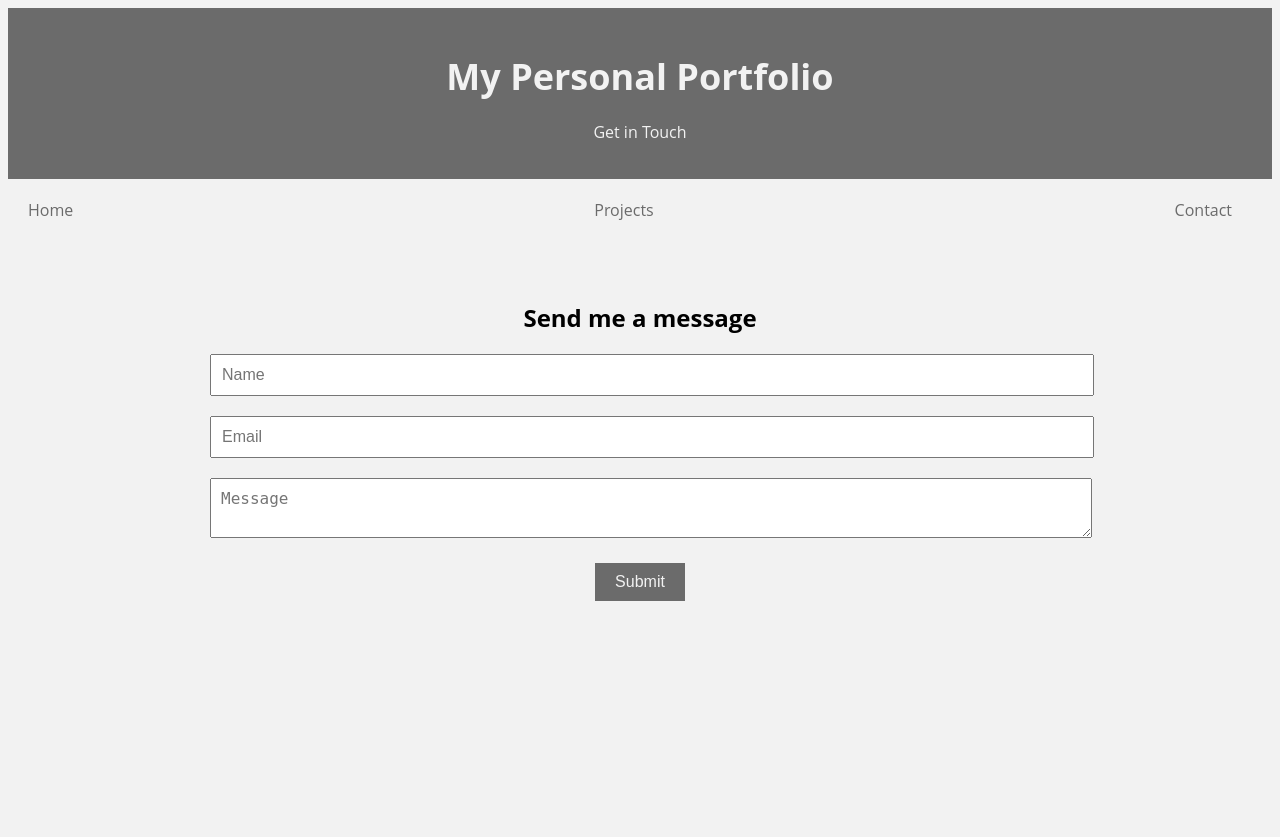
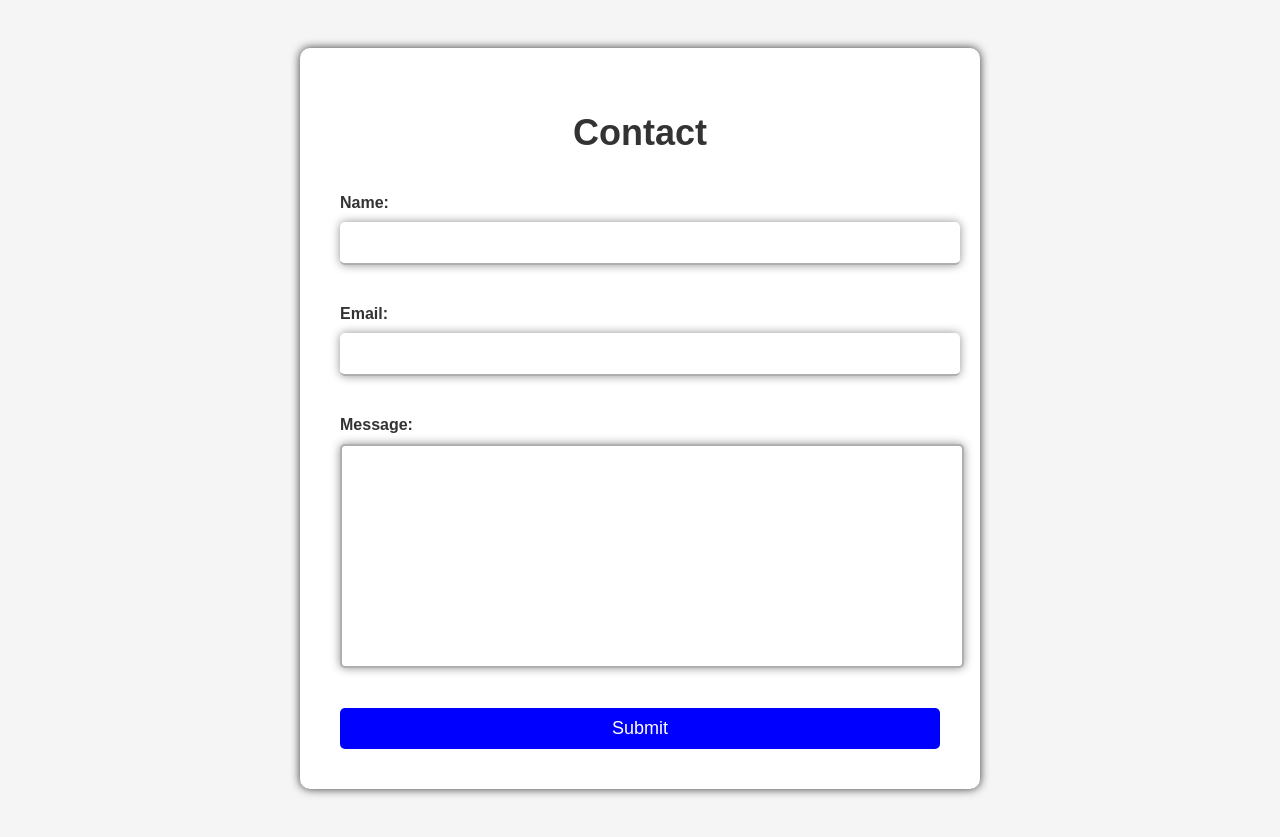
Before and after one commit to Inefy/zac-website, a Flask app: page /contact in a window 1280 px wide. Before the commit the page ends 601 px from the top, so only its background shows below. Run offline with Flask 2, Linux system fonts and the light colour scheme.

Commit message:
basic contact page created

```diff
--- /dev/null
+++ b/static/contact.css
@@ -0,0 +1,77 @@
+body {
+  font-family: Arial, sans-serif;
+  padding: 40px;
+  background-color: #f5f5f5;
+}
+
+h1 {
+  font-size: 36px;
+  text-align: center;
+  margin-bottom: 40px;
+  color: #333;
+}
+
+.container {
+  max-width: 600px;
+  margin: 0 auto;
+  background-color: rgb(255, 255, 255);
+  padding: 40px;
+  border-radius: 10px;
+  box-shadow: 0 0 10px #333;
+}
+
+.form-group {
+  margin-bottom: 40px;
+  display: flex;
+  flex-direction: column;
+}
+
+label {
+  font-weight: bold;
+  margin-bottom: 10px;
+  color: #333;
+}
+
+input[type="text"],
+input[type="email"],
+textarea {
+  width: 100%;
+  padding: 10px;
+  font-size: 18px;
+  border-radius: 5px;
+  border: none;
+  border-bottom: 2px solid rgb(175, 175, 175);
+  box-shadow: 0 0 10px rgb(145, 145, 145);
+}
+
+
+input[type="text"]:focus,
+input[type="email"]:focus,
+textarea:focus {
+  border-bottom: 2px solid blue;
+  box-shadow: 0 0 10px lightblue;
+}
+
+textarea {
+  height: 200px;
+  border: 2px solid rgb(175, 175, 175);
+  border-radius: 5px;
+  resize: none;
+  padding: 10px;
+}
+
+input[type="submit"] {
+  width: 100%;
+  padding: 10px;
+  background-color: blue;
+  color: white;
+  border: none;
+  border-radius: 5px;
+  font-size: 18px;
+  cursor: pointer;
+  transition: background-color 0.2s ease-in-out;
+}
+
+input[type="submit"]:hover {
+  background-color: lightblue;
+}
--- a/templates/contact.html
+++ b/templates/contact.html
@@ -1,29 +1,26 @@
 <!DOCTYPE html>
 <html>
   <head>
-    <meta charset="UTF-8">
-    <title>Contact Page</title>
+    <link rel="stylesheet" type ="text/css" href="{{ url_for('static', filename='contact.css') }}">
   </head>
-  <body style="font-family: 'Open Sans', sans-serif; background-color: #F2F2F2;">
-    <header class="header" style="background-color: #6B6B6B; color: #F2F2F2; text-align: center; padding: 20px;">
-      <h1 style="font-size: 36px; margin-bottom: 20px;">My Personal Portfolio</h1>
-      <p style="font-size: 16px;">Get in Touch</p>
-    </header>
-    <nav class="navbar" style="display: flex; justify-content: space-between; align-items: center; padding: 20px;">
-      <a href="#" style="color: #6B6B6B; text-decoration: none; margin-right: 20px; font-size: 16px;">Home</a>
-      <a href="#" style="color: #6B6B6B; text-decoration: none; margin-right: 20px; font-size: 16px;">Projects</a>
-      <a href="#" style="color: #6B6B6B; text-decoration: none; margin-right: 20px; font-size: 16px;">Contact</a>
-    </nav>
-    <div class="container" style="max-width: 900px; margin: 0 auto; padding: 20px;">
-      <div class="contact-form" style="background-color: #F2F2F2; padding: 20px; text-align: center;">
-        <h2 style="font-size: 24px; margin-bottom: 20px;">Send me a message</h2>
-        <form>
-          <input type="text" placeholder="Name" style="width: 100%; padding: 10px; margin-bottom: 20px; font-size: 16px;">
-          <input type="email" placeholder="Email" style="width: 100%; padding: 10px; margin-bottom: 20px; font-size: 16px;">
-          <textarea placeholder="Message" style="width: 100%; padding: 10px; margin-bottom: 20px; font-size: 16px;"></textarea>
-          <input type="submit" value="Submit" style="background-color: #6B6B6B; color: #F2F2F2; padding: 10px 20px; border: none; font-size: 16px; cursor: pointer;">
-        </form>
-      </div>
+  <body>
+    <div class="container">
+      <h1>Contact</h1>
+      <form>
+        <div class="form-group">
+          <label for="name">Name:</label>
+          <input type="text" id="name" required>
+        </div>
+        <div class="form-group">
+          <label for="email">Email:</label>
+          <input type="email" id="email" required>
+        </div>
+        <div class="form-group">
+          <label for="message">Message:</label>
+          <textarea id="message" required></textarea>
+        </div>
+        <input type="submit" value="Submit">
+      </form>
     </div>
   </body>
 </html>
```
Also changed, not shown: templates/contact.css (deleted, +0 -84 lines).
